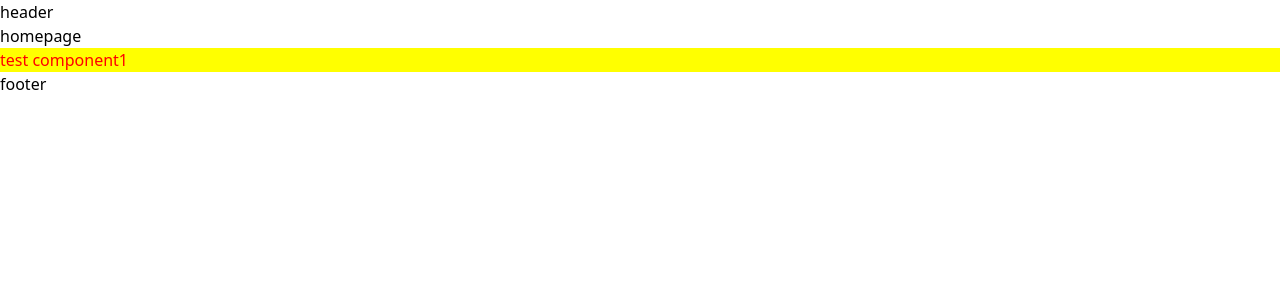
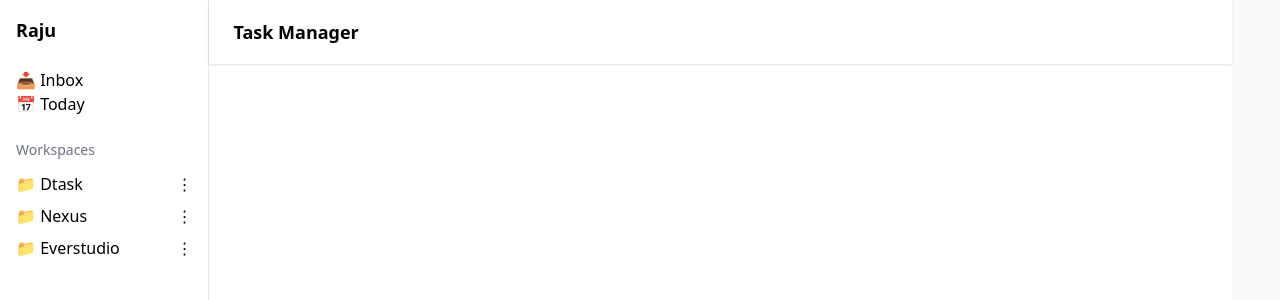
Before and after one commit to coderbrix/todo-app-frontend, a React (Vite) app: page / in a window 1280 px wide. Shown: the top 300 px of the page. Built offline with nearby package versions, Linux system fonts and the light colour scheme.

Commit message:
I have worked in sidebar and navbar

```diff
--- a/src/App.tsx
+++ b/src/App.tsx
@@ -1,9 +1,8 @@
 import { RouterProvider } from "react-router-dom";
-import "./App.css";
 import router from "./routes/Router";
 
 function App() {
-  return <RouterProvider router= {router}/>
+  return <RouterProvider router={router} />;
 }
 
 export default App;
--- /dev/null
+++ b/src/components/Layout/Layout.tsx
@@ -0,0 +1,21 @@
+import { Outlet } from "react-router-dom";
+import Sidebar from "./Sidebar";
+import Navbar from "./Navbar";
+
+
+const Layout = () => {
+  return (
+    <div className="flex h-screen">
+      <Sidebar />
+
+
+        <Navbar />
+
+      <main className="flex-1 p-6 bg-gray-50">
+        <Outlet />
+      </main>
+    </div>
+  );
+};
+
+export default Layout;
--- /dev/null
+++ b/src/components/Layout/Navbar.tsx
@@ -0,0 +1,9 @@
+const Navbar = () => {
+  return (
+    <div className="w-full h-16 bg-white/70 backdrop-blur-md shadow flex items-center px-6">
+      <h1 className="text-lg font-semibold">Task Manager</h1>
+    </div>
+  );
+};
+
+export default Navbar;
--- /dev/null
+++ b/src/components/Layout/Sidebar.tsx
@@ -0,0 +1,73 @@
+import { NavLink } from "react-router-dom";
+import { useState } from "react";
+
+const Sidebar = () => {
+  const [openMenu, setOpenMenu] = useState<string | null>(null);
+
+  const workspaces = ["Dtask", "Nexus", "Everstudio"];
+
+  return (
+    <aside className="w-64 bg-white border-r p-4">
+      <h2 className="text-lg font-bold mb-6">Raju</h2>
+
+      {/* Navigation */}
+      <nav className="space-y-2">
+        <NavLink
+          to="/inbox"
+          className={({ isActive }) =>
+            isActive ? "font-semibold text-blue-500" : ""
+          }
+        >
+          📥 Inbox
+        </NavLink>
+
+        <br />
+
+        <NavLink
+          to="/today"
+          className={({ isActive }) =>
+            isActive ? "font-semibold text-blue-500" : ""
+          }
+        >
+          📅 Today
+        </NavLink>
+      </nav>
+
+      {/* Workspaces */}
+      <div className="mt-6">
+        <h3 className="text-sm text-gray-500 mb-2">Workspaces</h3>
+
+        {workspaces.map((ws) => (
+          <div
+            key={ws}
+            className="flex justify-between items-center py-1"
+          >
+            <span>📁 {ws}</span>
+
+            <button onClick={() => setOpenMenu(ws)}>⋮</button>
+
+            {/* Modal */}
+            {openMenu === ws && (
+              <div className="absolute bg-white border shadow p-2 right-4">
+                <p className="cursor-pointer hover:bg-gray-100 px-2">
+                  Edit
+                </p>
+                <p className="cursor-pointer hover:bg-gray-100 px-2 text-red-500">
+                  Delete
+                </p>
+                <button
+                  className="text-xs mt-2"
+                  onClick={() => setOpenMenu(null)}
+                >
+                  Close
+                </button>
+              </div>
+            )}
+          </div>
+        ))}
+      </div>
+    </aside>
+  );
+};
+
+export default Sidebar;
--- a/src/components/header/Header.tsx
+++ b/src/components/header/Header.tsx
@@ -1,6 +1,6 @@
 const Header = () => {
   return (
-    <div>header</div>
+    <div>Desktop</div>
   );
 };
 
--- /dev/null
+++ b/src/features/inbox/InboxPage.tsx
@@ -0,0 +1,5 @@
+const InboxPage = () => {
+  return <h1 className="text-xl font-bold">Inbox Page</h1>;
+};
+
+export default InboxPage;
--- /dev/null
+++ b/src/features/today/TodayPage.tsx
@@ -0,0 +1,5 @@
+const TodayPage = () => {
+  return <h1 className="text-xl font-bold">Today Page</h1>;
+};
+
+export default TodayPage;
--- /dev/null
+++ b/src/features/workspace/WorkspacePage.tsx
@@ -0,0 +1,5 @@
+const WorkspacePage = () => {
+  return <h1 className="text-xl font-bold">Workspace Page</h1>;
+};
+
+export default WorkspacePage;
--- a/src/layout/Main.tsx
+++ b/src/layout/Main.tsx
@@ -1,13 +1,15 @@
 import { Outlet } from "react-router-dom";
 import Header from "../components/header/Header";
-import Footer from "../components/footer/Footer";
+import Sidebar from "../components/Layout/Sidebar";
 
 const Main = () => {
     return (
         <div>
             <Header />
+            <Sidebar />
+            <div className="flex-1 bg-gray-100 min-h-screen p-6"></div>
             <Outlet />
-            <Footer />
+
         </div>
     );
 };
--- a/src/pages/home/Home.tsx
+++ b/src/pages/home/Home.tsx
@@ -1,10 +1,12 @@
-import Component1 from "./components/component1/component1"
+import Layout from "../../components/Layout/Layout"
+import Navbar from "../../components/Layout/Navbar"
+
 
 const Home = () => {
   return (
     <div>
-      homepage
-      <Component1/>
+
+      <Layout/>
     </div>
   )
 }
--- a/src/routes/Router.tsx
+++ b/src/routes/Router.tsx
@@ -1,19 +1,29 @@
 import { createBrowserRouter } from "react-router-dom";
-import Main from "../layout/Main";
-import ErrorPage from "../pages/errorPage/ErrorPage";
-import Home from "../pages/home/Home";
+
+import InboxPage from "../features/inbox/InboxPage";
+import TodayPage from "../features/today/TodayPage";
+import WorkspacePage from "../features/workspace/WorkspacePage";
+import Layout from "../components/Layout/Layout";
 
 const router = createBrowserRouter([
-    {
-        path: "/",
-        element: <Main/>,
-        errorElement: <ErrorPage/>,
-        children:[
-            {
-                path: "/",
-                element: <Home/>
-            },
-        ]
-    }
+  {
+    path: "/",
+    element: <Layout />,
+    children: [
+      {
+        path: "inbox",
+        element: <InboxPage />,
+      },
+      {
+        path: "today",
+        element: <TodayPage />,
+      },
+      {
+        path: "workspace",
+        element: <WorkspacePage />,
+      },
+    ],
+  },
 ]);
+
 export default router;
```
Also changed, not shown: 2 other files (tests, documents, lock files or other folders).
